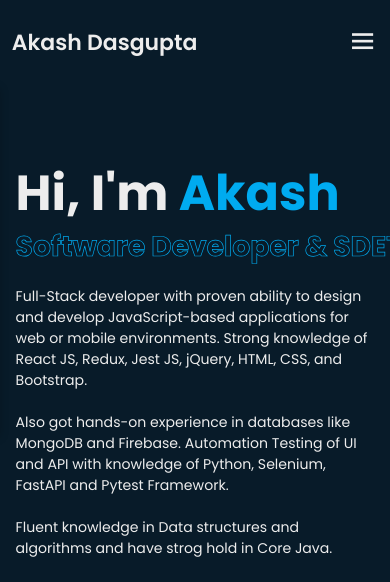
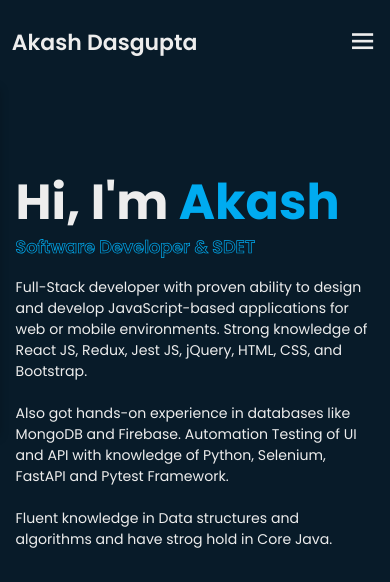
Before and after one commit to nexfreak07/Portfolio, a plain HTML site: page index.html in a window 390 px wide. Shown: the top 582 px of the page. Drawn offline with nearby package versions, Linux system fonts and the light colour scheme.

Commit message:
update 2.0

```diff
--- a/style.css
+++ b/style.css
@@ -721,6 +721,11 @@ img.profile {
     max-width: 100%;
     align-items: center;
   }
+  .home-content .text-animate h3{
+    font-size: 2rem;
+    font-weight: 600;
+
+  }
 }
 
 @media (max-width: 384px) {
```
